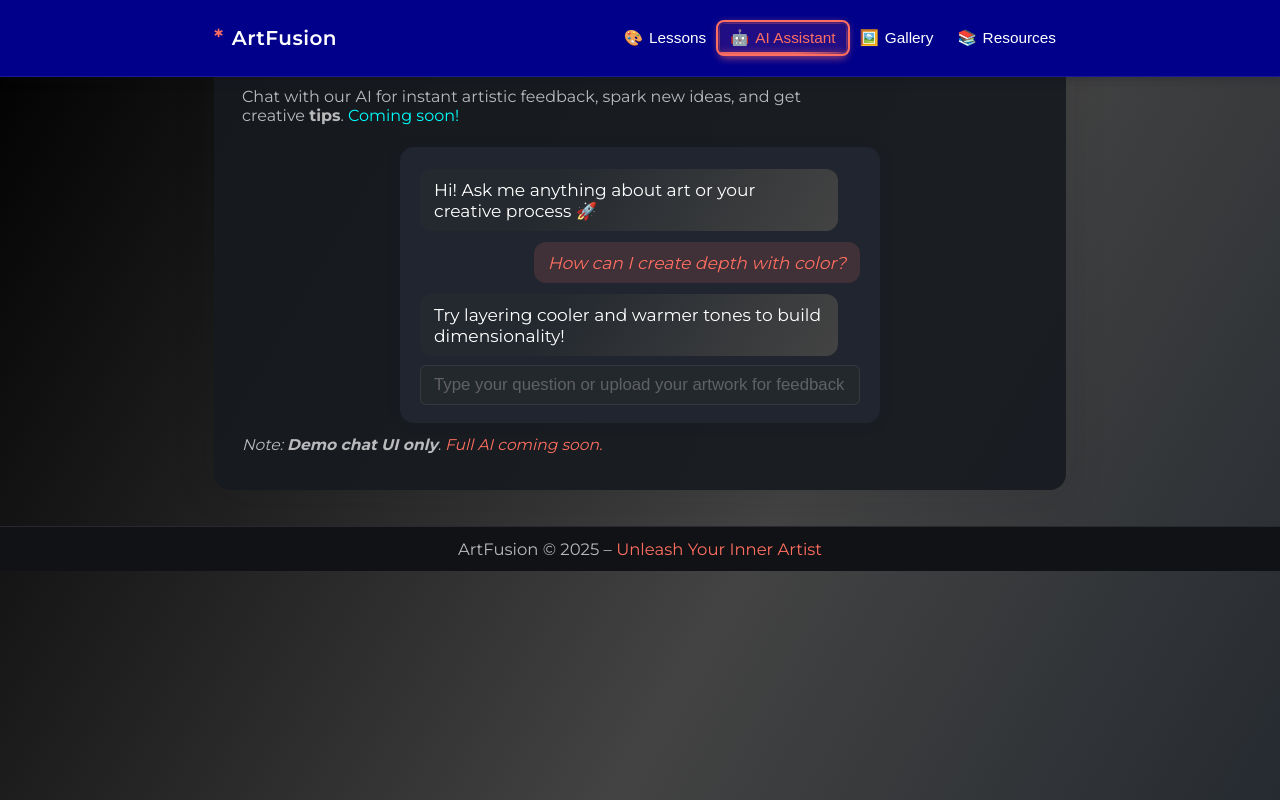
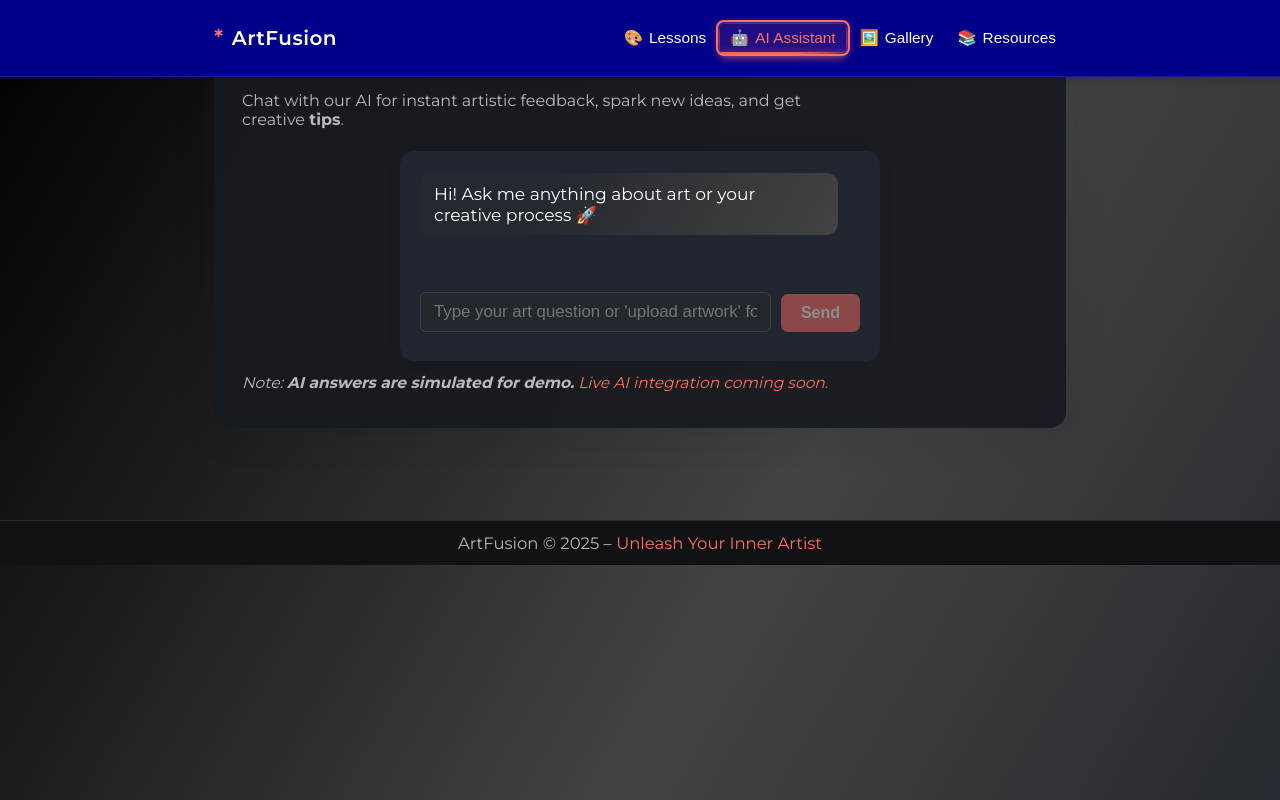
Before and after one commit to Workflow-Manager-admin/artfusion-27226-2bf9ef49, a React (Create React App) app in the folder artfusion_web_app/: page / in a window 1280 px wide. Both pictures are taken after a click on the tab "AI Art Assistant". Built offline with nearby package versions, Linux system fonts and the light colour scheme; the HTML template or start-up script is replaced by a standard one.

Commit message:
Auto-commit: Changes as of 2025-06-03T10:10:43.650044+00:00

```diff
--- a/artfusion_web_app/src/App.js
+++ b/artfusion_web_app/src/App.js
@@ -312,10 +312,82 @@ function InteractiveLessonsSection() {
   );
 }
 
-// PUBLIC_INTERFACE
+/**
+ * PUBLIC_INTERFACE
+ * Functional AI Art Assistant Section with simulated AI chat and extensibility.
+ */
 function AIArtAssistantSection() {
+  // Simple chat state – can be replaced by an API connection later
+  const [messages, setMessages] = React.useState([
+    { role: "ai", text: "Hi! Ask me anything about art or your creative process 🚀" }
+  ]);
+  const [input, setInput] = React.useState("");
+  const [isLoading, setIsLoading] = React.useState(false);
+  const inputRef = React.useRef();
+
+  // Dummy AI response simulation (can be extended for real backend integration)
+  // Generates a simulated response based on user input
+  function getSimulatedAIResponse(userMessage) {
+    // Make this more elaborate if needed later
+    const normalized = userMessage.trim().toLowerCase();
+    if (normalized.match(/color|depth/gi)) {
+      return "Try layering cooler and warmer tones, and use contrast or atmospheric perspective for depth!";
+    }
+    if (normalized.match(/inspiration|ideas/gi)) {
+      return "Browse artwork, experiment with themes, or remix a classic painting to spark ideas!";
+    }
+    if (normalized.match(/improve|skill|how/i)) {
+      return "Practice daily sketches, study anatomy, and seek critique from fellow artists.";
+    }
+    if (normalized.match(/hello|hi|hey/i)) {
+      return "Hello! What would you like to talk about in art today?";
+    }
+    // Fallback generic
+    return "That's a great question! Try to break it down: Start with composition, then detail, and always trust your creative instincts.";
+  }
+
+  // Handle sending message
+  const handleSend = (e) => {
+    e.preventDefault();
+    const trimmed = input.trim();
+    if (!trimmed) return;
+    setMessages(prev => [...prev, { role: "user", text: trimmed }]);
+    setIsLoading(true);
+    setInput("");
+    // Simulate "AI is typing..." delay for immersion
+    setTimeout(() => {
+      setMessages(prev => [
+        ...prev,
+        { role: "ai", text: getSimulatedAIResponse(trimmed) }
+      ]);
+      setIsLoading(false);
+    }, 900 + Math.floor(Math.random() * 700));
+  };
+
+  // Focus input on mount
+  React.useEffect(() => { if (inputRef.current) inputRef.current.focus(); }, []);
+
+  // Handle "Enter" to send in input
+  const handleKeyDown = e => {
+    if (e.key === "Enter" && !e.shiftKey) {
+      handleSend(e);
+    }
+  };
+
+  // For accessibility: scroll to bottom on new message
+  const chatRef = React.useRef();
+  React.useEffect(() => {
+    if (chatRef.current) {
+      chatRef.current.scrollTop = chatRef.current.scrollHeight;
+    }
+  }, [messages, isLoading]);
+
   return (
-    <section className="artfusion-section artfusion-ai-assistant" aria-labelledby="ai-assistant-heading">
+    <section
+      className="artfusion-section artfusion-ai-assistant"
+      aria-labelledby="ai-assistant-heading"
+      style={{ minHeight: 333, display: "flex", flexDirection: "column", justifyContent: "flex-start" }}
+    >
       <h2 id="ai-assistant-heading" className="visually-hidden">AI Art Assistant</h2>
       <header style={{ marginBottom: 10, display: "flex", gap: 14, alignItems: "center" }}>
         <span role="img" aria-label="Robot" style={{ fontSize: "1.4em" }}>🤖</span>
@@ -327,24 +399,72 @@ function AIArtAssistantSection() {
       </header>
       <p>
         Chat with our AI for instant artistic feedback, spark new ideas,
-        and get creative <b>tips</b>. <span style={{ color: "var(--base-light)" }}>Coming soon!</span>
+        and get creative <b>tips</b>.
       </p>
-      <div className="artfusion-ai-widget" aria-label="Demo AI chat" role="region">
-        <div className="artfusion-ai-chat" style={{ marginBottom: "0.3em" }}>
-          <AssistantBubble inout="in" text="Hi! Ask me anything about art or your creative process 🚀" />
-          <AssistantBubble inout="out" text="How can I create depth with color?" />
-          <AssistantBubble inout="in" text="Try layering cooler and warmer tones to build dimensionality!" />
+      <div
+        className="artfusion-ai-widget"
+        aria-label="AI chat"
+        role="region"
+        style={{ marginBottom: 8 }}
+      >
+        <div
+          className="artfusion-ai-chat"
+          style={{ marginBottom: "0.3em", minHeight: 112, maxHeight: 192, overflowY: "auto" }}
+          ref={chatRef}
+        >
+          {messages.map((msg, idx) =>
+            <AssistantBubble
+              key={idx}
+              inout={msg.role === "user" ? "out" : "in"}
+              text={msg.text}
+            />
+          )}
+          {isLoading && (
+            <AssistantBubble inout="in" text={<span><span className="visually-hidden">AI is writing...</span><span aria-hidden="true">…</span></span>} />
+          )}
         </div>
-        <input
-          className="artfusion-ai-input"
-          type="text"
-          placeholder="Type your question or upload your artwork for feedback..."
-          disabled
-          aria-label="AI art assistant entry (demo only, disabled)"
-        />
+        <form
+          onSubmit={handleSend}
+          style={{ display: "flex", gap: 4, alignItems: "flex-end" }}
+          aria-label="Ask the AI Assistant"
+        >
+          <input
+            ref={inputRef}
+            className="artfusion-ai-input"
+            type="text"
+            value={input}
+            onChange={e => setInput(e.target.value)}
+            onKeyDown={handleKeyDown}
+            placeholder="Type your art question or 'upload artwork' for feedback…"
+            aria-label="Type your art-related question"
+            autoComplete="off"
+            disabled={isLoading}
+            style={{ flex: 1, marginBottom: 0 }}
+          />
+          <button
+            className="btn"
+            style={{
+              minWidth: 77,
+              marginLeft: 6,
+              background: "var(--accent)",
+              color: "#fff",
+              borderRadius: 7,
+              opacity: input.length ? 0.88 : 0.48,
+              fontWeight: 600,
+              transition: "opacity 0.16s"
+            }}
+            type="submit"
+            disabled={!input.trim() || isLoading}
+            aria-label="Send question"
+          >Send</button>
+        </form>
       </div>
-      <div className="artfusion-ai-note">
-        <em>Note: <b>Demo chat UI only</b>. <span style={{ color: "var(--accent)" }}>Full AI coming soon.</span></em>
+      <div className="artfusion-ai-note" style={{ marginTop: 4 }}>
+        <em>
+          Note: <b>AI answers are simulated for demo.</b>
+          {" "}
+          <span style={{ color: "var(--accent)" }}>Live AI integration coming soon.</span>
+        </em>
       </div>
     </section>
   );
```
Also changed, not shown: 2 other files (tests, documents, lock files or other folders).
